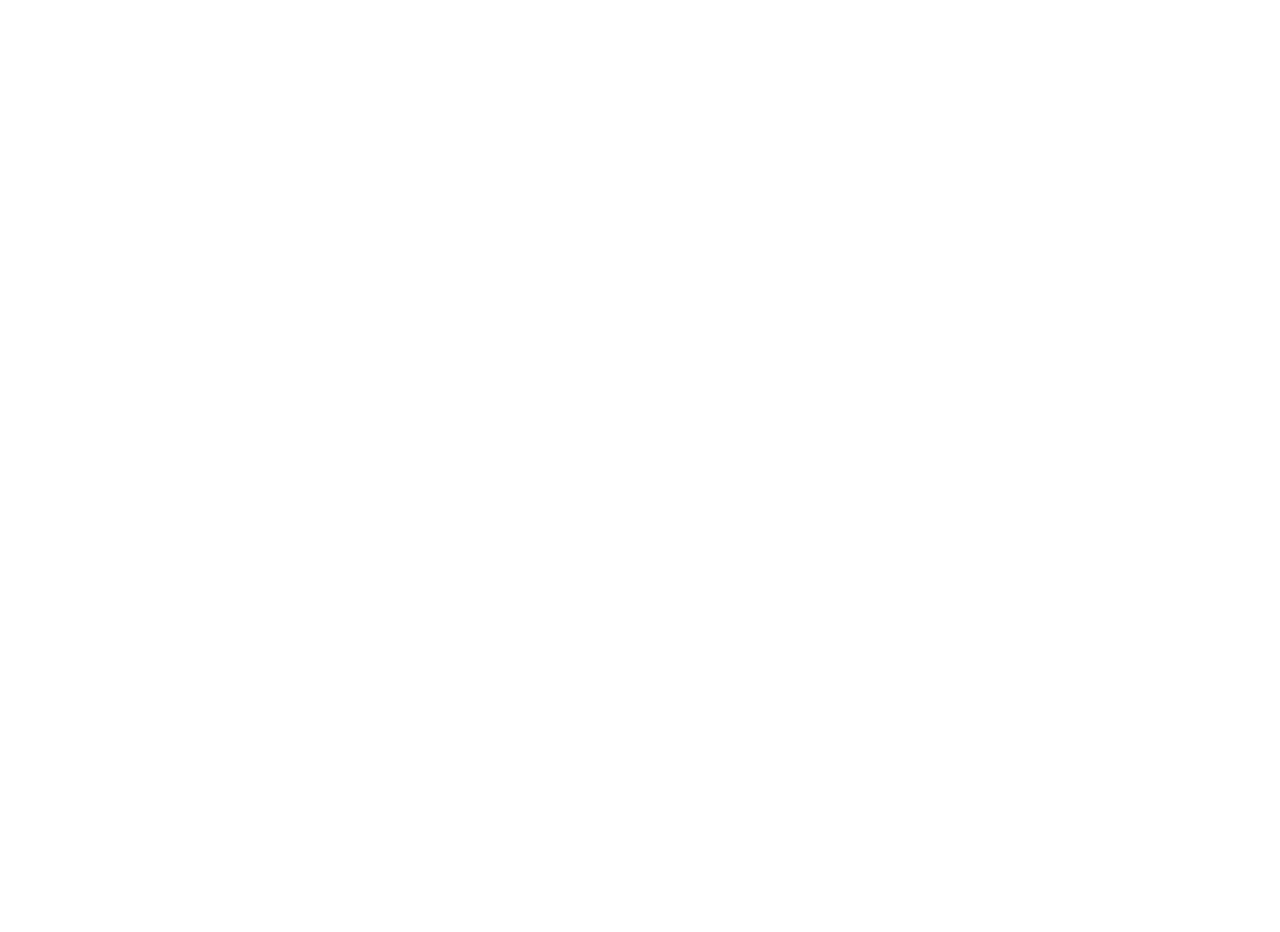
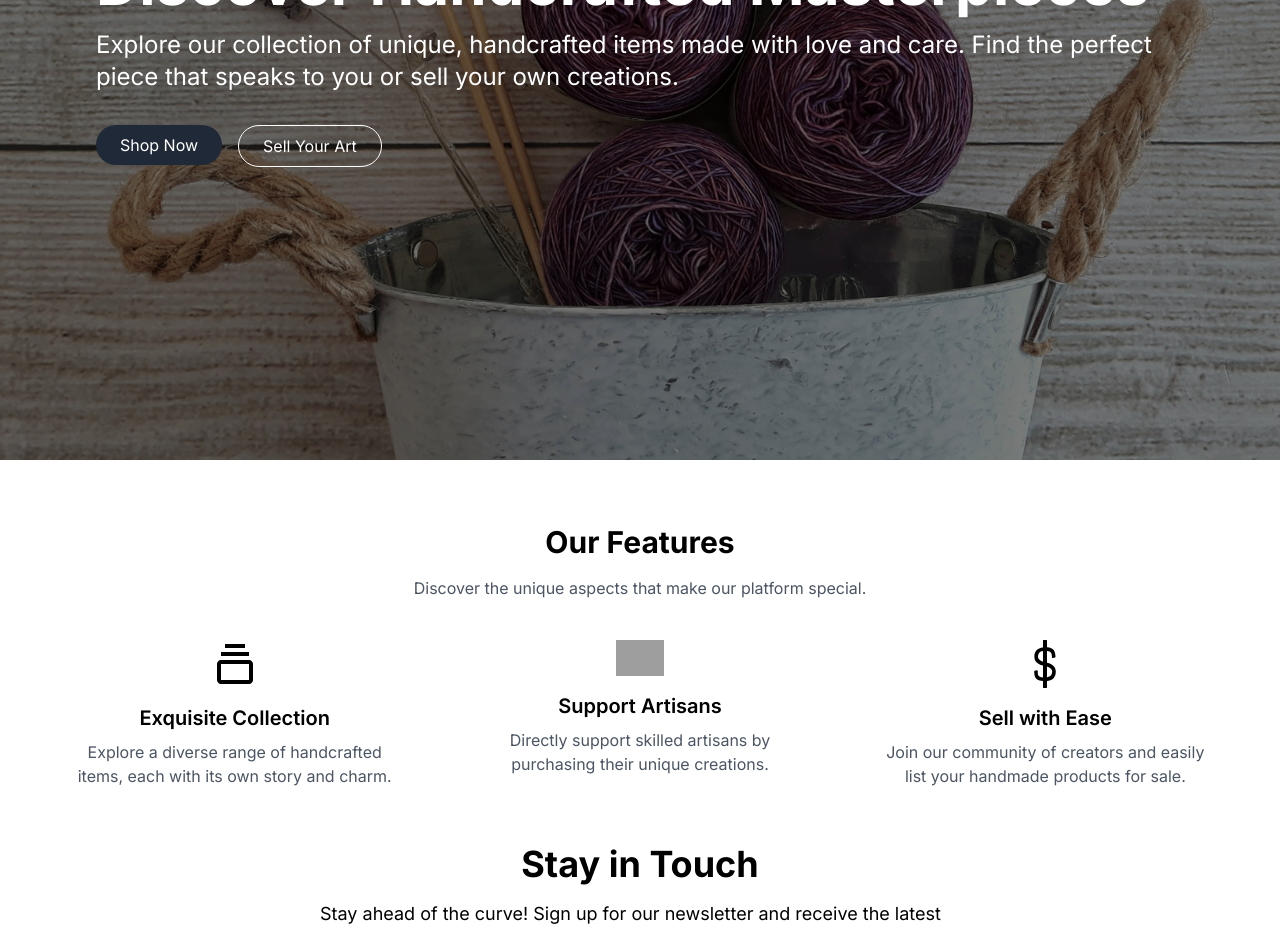
Before and after one commit to AbelAguilarAguirre/handcrafted-haven, a Next.js app: page / in a window 1280 px wide. Shown: the part 340-1272 px from the top of the page. Before the commit the page ends 800 px from the top, so only its background shows below. Built offline with nearby package versions, Linux system fonts and the light colour scheme; grey boxes are pictures that could not be loaded.

Commit message:
Add hero, features, and subscribe components to landing page

```diff
--- a/src/app/page.tsx
+++ b/src/app/page.tsx
@@ -1,9 +1,14 @@
 import Image from "next/image";
+import Hero from "./ui/hero";
+import Features from "./ui/features";
+import Subscribe from "./ui/subscribe";
 
 export default function Home() {
   return (
     <main>
-
+      <Hero />
+      <Features />
+      <Subscribe />
     </main>
   );
 }
```
